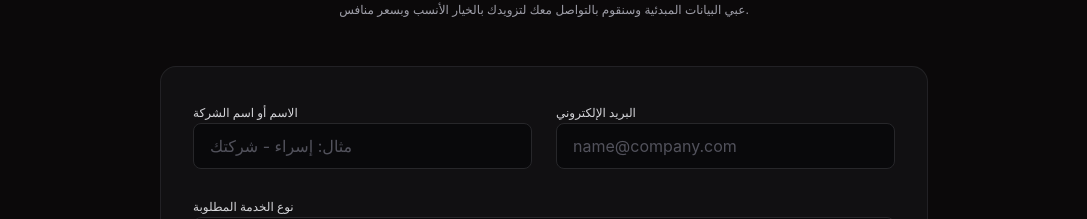
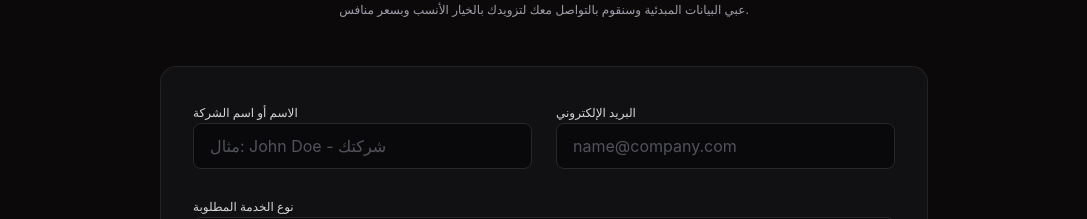
Before and after one commit to NexoraSolutions-tech26/NexoraWebsite, a React (Vite) app: page / in a window 1280 px wide. Shown: the part 2039-2258 px from the top of the page, without its empty margins (96-1183 px from the left). Built offline with nearby package versions, Linux system fonts and the light colour scheme.

Commit message:
Update Arabic form placeholder

```diff
--- a/src/App.jsx
+++ b/src/App.jsx
@@ -127,7 +127,7 @@ export default function App() {
         quoteTitle: 'اطلب عرض سعر لمشروعك',
         contactTitle: 'قنوات التواصل المباشرة',
         nameLabel: 'الاسم أو اسم الشركة',
-        namePlaceholder: 'مثال: إسراء - شركتك',
+        namePlaceholder: 'مثال: John Doe - شركتك',
         emailLabel: 'البريد الإلكتروني',
         serviceLabel: 'نوع الخدمة المطلوبة',
         serviceDevelopment: 'تطوير موقع / تطبيق متكامل (Full-Stack)',
```
